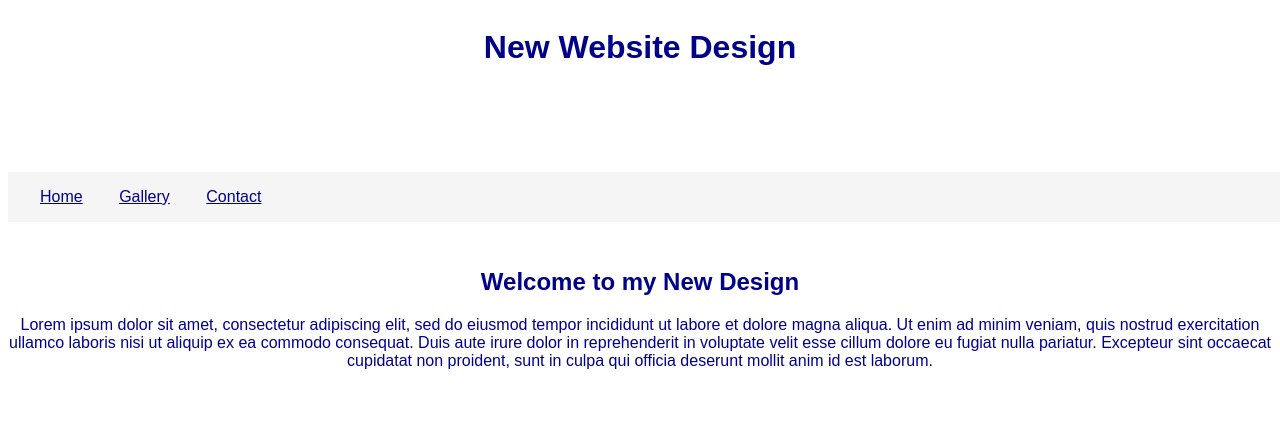
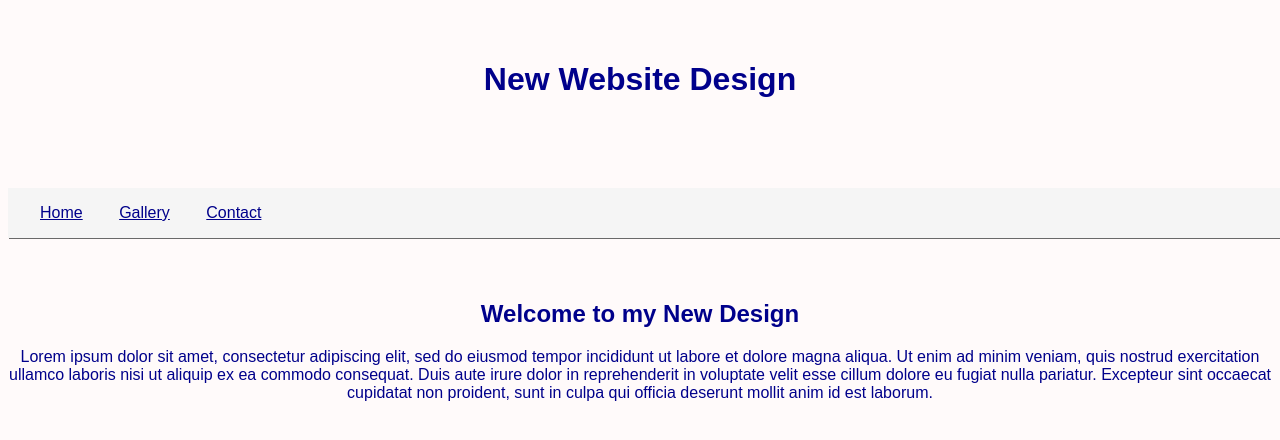
Before and after one commit to gtonnis/test-my-app, a plain HTML site: page index.html in a window 1280 px wide. Drawn offline with Linux system fonts and the light colour scheme.

Commit message:
added login.html

```diff
--- a/style.css
+++ b/style.css
@@ -3,6 +3,7 @@
 }
 
 body {
+  background-color: snow;
   font-family: sans-serif;
   display: flex;
   flex-direction: column;
@@ -13,6 +14,9 @@ body {
 header {
   text-align: center;
 }
+h1 {
+  padding-top: 2rem;
+}
 
 nav {
   width: 100%;
@@ -20,6 +24,7 @@ nav {
   display: block;
   float: left;
   background-color: whitesmoke;
+  box-shadow: 1px 1px dimgray;
 }
 
 a,
```
Also changed, not shown: login.html (added, +11 -0 lines), log.txt (added).
